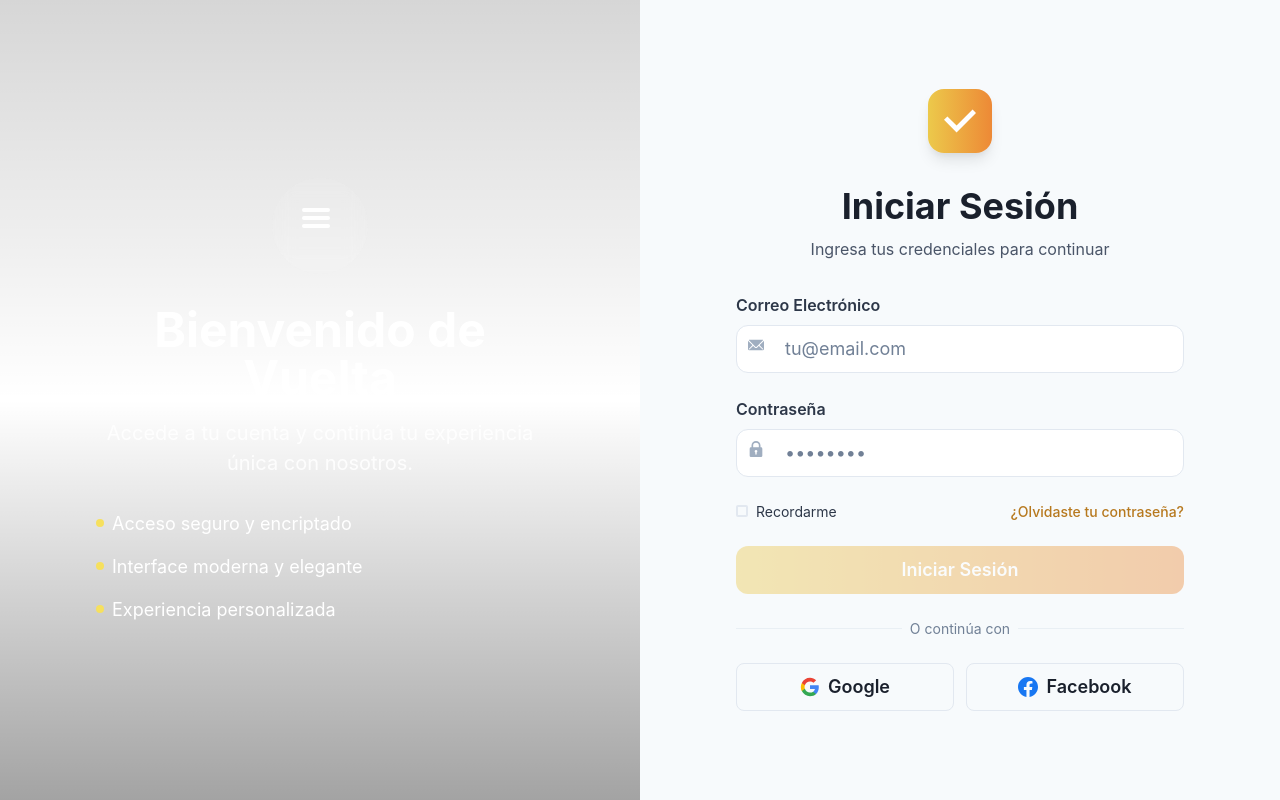
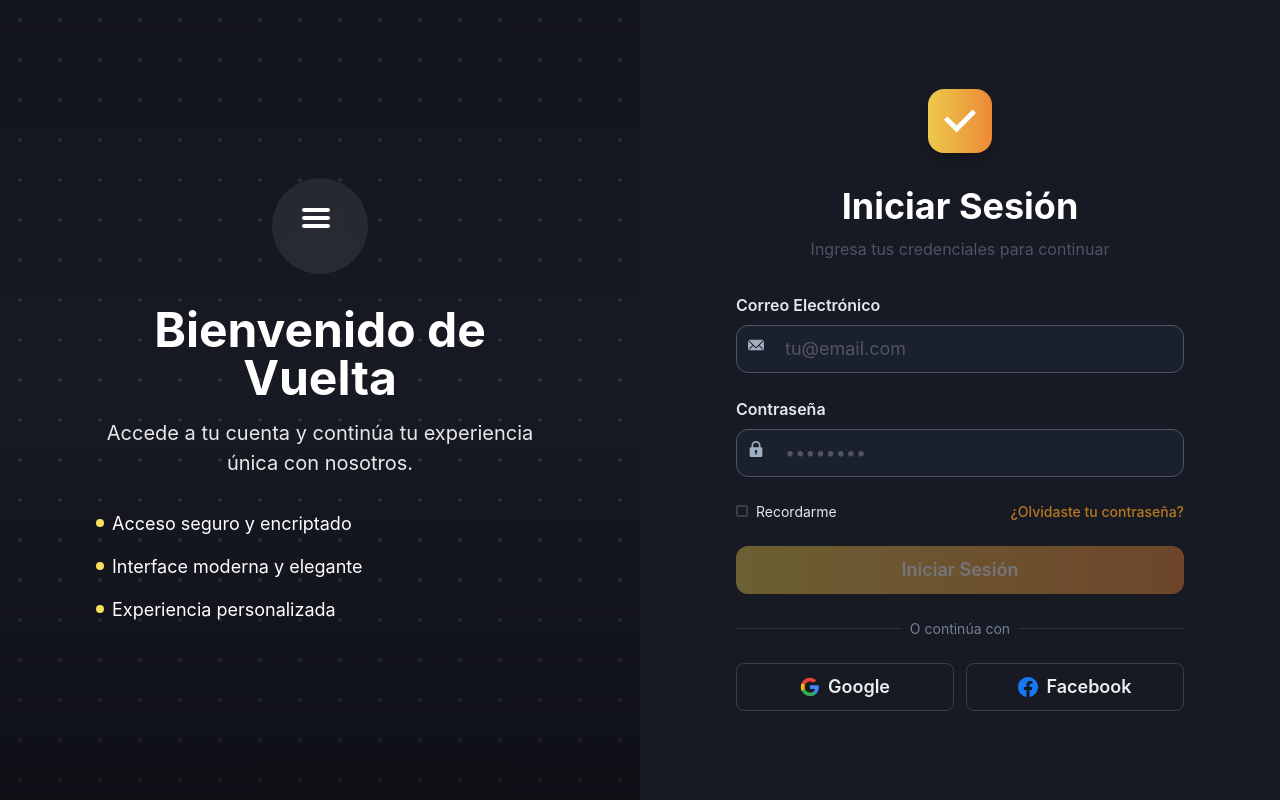
Before and after one commit to JoaquinFigueroa5/Repository-FrontendBanco, a React (Vite) app: page / in a window 1280 px wide. Built offline with nearby package versions, Linux system fonts and the light colour scheme.

Commit message:
Changes to theme color

```diff
--- a/src/components/Login.jsx
+++ b/src/components/Login.jsx
@@ -20,12 +20,15 @@ import {
     Divider,
     useColorModeValue,
     Spinner,
-    Link
+    Link,
+    useColorMode
 } from "@chakra-ui/react";
 import { EmailIcon, LockIcon, CheckIcon } from "@chakra-ui/icons";
 import { useLogin } from "../shared/hooks";
 
 export default function Login() {
+    const { colorMode, toggleColorMode } = useColorMode();
+
     const [formState, setFormState] = useState({
         email: {
             value: "",
@@ -369,6 +372,9 @@ export default function Login() {
                         </HStack>
                     </VStack>
                 </Box>
+                {/* <Button onClick={toggleColorMode}>
+                    Cambiar a {colorMode === 'light' ? 'modo oscuro' : 'modo claro'}
+                </Button> */}
             </Flex>
         </Flex>
     );
--- a/src/main.jsx
+++ b/src/main.jsx
@@ -3,11 +3,14 @@ import App from './App.jsx';
 import ReactDOM from 'react-dom/client';
 import { BrowserRouter } from 'react-router-dom';
 import { ChakraProvider } from '@chakra-ui/react';
+import { ColorModeScript } from '@chakra-ui/react';
 import UserProvider from './context/UserProvider.jsx';
+import theme from './shared/assets/theme.js';
 
 ReactDOM.createRoot(document.getElementById('root')).render(
   <BrowserRouter>
-    <ChakraProvider>
+    <ChakraProvider theme={theme} >
+      <ColorModeScript initialColorMode={theme.config.initialColorMode} />
       <UserProvider>
         <App />
       </UserProvider>
--- /dev/null
+++ b/src/shared/assets/theme.js
@@ -0,0 +1,22 @@
+// theme.js
+import { extendTheme } from '@chakra-ui/react';
+import { mode } from '@chakra-ui/theme-tools';
+
+const config = {
+    initialColorMode: 'dark',  // 🌙 Tema por defecto
+    useSystemColorMode: false, // Ignora el modo del sistema
+};
+
+const theme = extendTheme({
+    config,
+    styles: {
+        global: (props) => ({
+            body: {
+                bg: mode('gray.50', 'gray.900')(props),
+                color: mode('gray.800', 'whiteAlpha.900')(props),
+            },
+        }),
+    },
+});
+
+export default theme;
```
